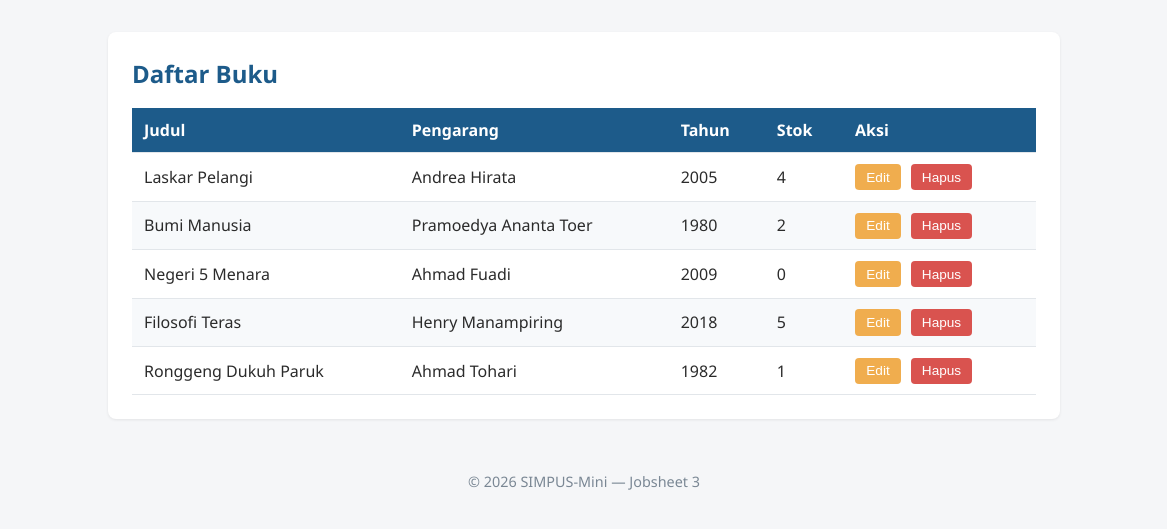
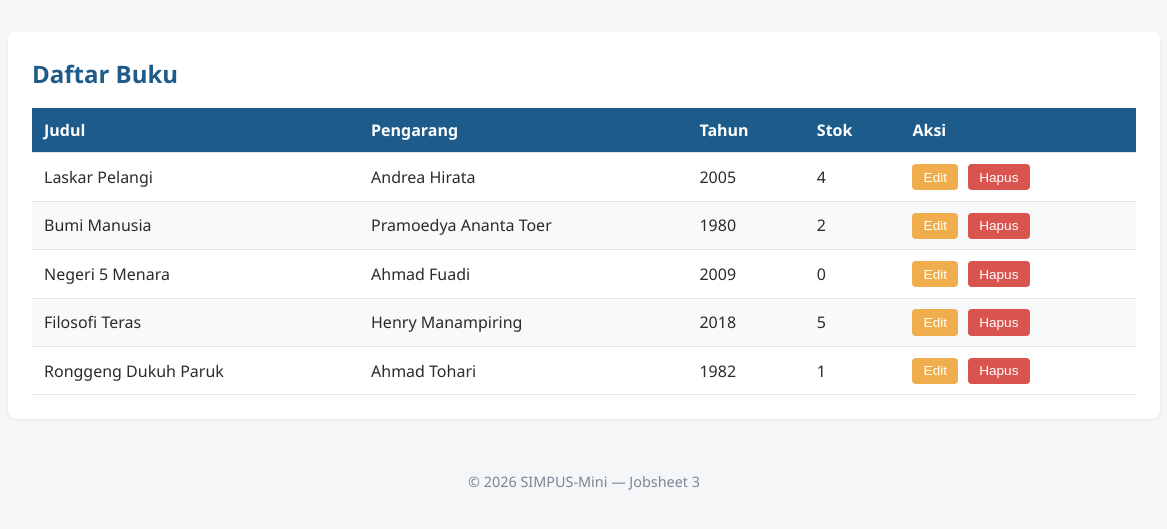
Before and after one commit to NabeelElraf/PwebJobsheet, a PHP site: page /buku/list.html in a window 1536 px wide. Shown: the part 66-595 px from the top of the page, without its empty margins (184-1351 px from the left). Run offline with PHP 8.4, Linux system fonts and the light colour scheme.

Commit message:
Mengerjakan exercise Jobsheet 3

```diff
--- a/kode-praktikum/jobsheet-03/assets/css/style.css
+++ b/kode-praktikum/jobsheet-03/assets/css/style.css
@@ -200,8 +200,8 @@ footer {
 
 /* ===== Responsive Breakpoints ===== */
 
-/* Tablet ke bawah */
-@media (max-width: 768px) {
+/* Tablet ke bawah (Exercise 2: batas diubah menjadi 900px) */
+@media (max-width: 900px) {
     main section:nth-of-type(2) {
         grid-template-columns: repeat(2, 1fr);
     }
@@ -242,3 +242,10 @@ footer {
         max-width: 100%;
     }
 }
+
+/* Monitor Lebar (Exercise 1: min-width 1400px) */
+@media (min-width: 1400px) {
+    main {
+        max-width: 1200px;
+    }
+}
```
